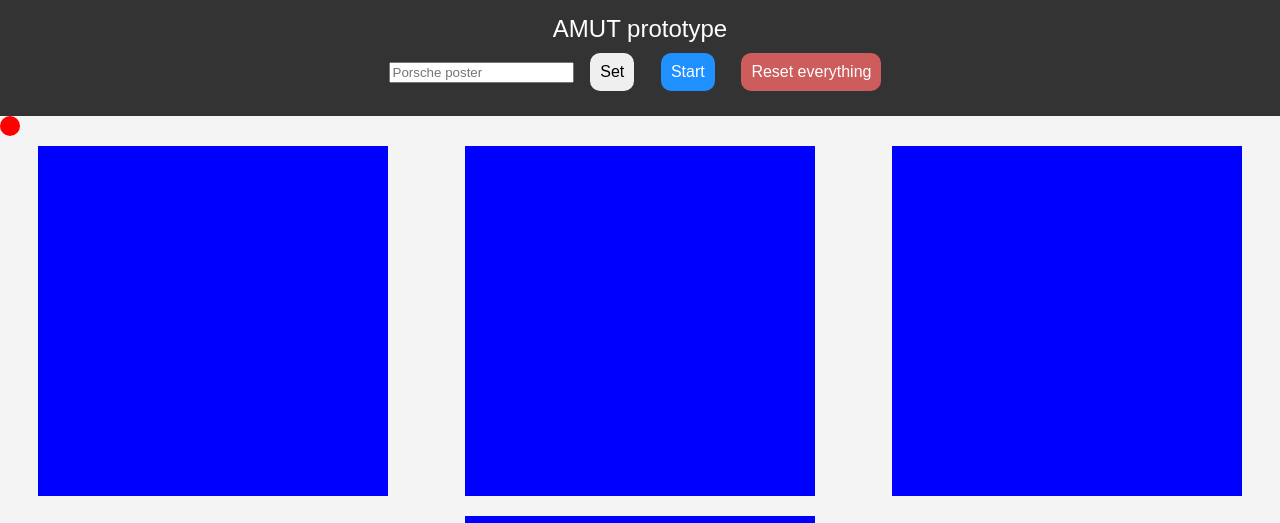
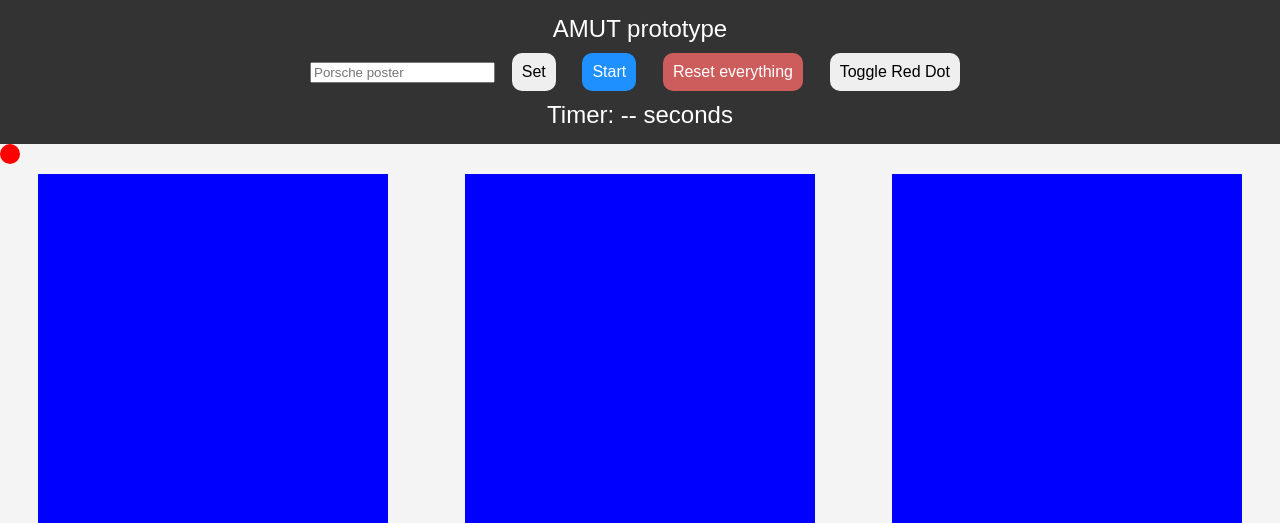
Before and after one commit to tedinasuit/AMUT-Expo, a Flask app: page / in a window 1280 px wide. Shown: the top 523 px of the page. Run offline with Flask 3, Linux system fonts and the light colour scheme; some libraries are stand-ins or nearby versions.

Commit message:
Timer added + red dot toggle
timer added in the header, extra button added that toggles the red gaze dot.

```diff
--- a/templates/index.html
+++ b/templates/index.html
@@ -102,6 +102,11 @@
     <button onclick="setPrefix()">Set</button>
     <button id="startButton" onclick="toggleDisplay()">Start</button>
     <button id="resetButton" onclick="reset()" disabled>Reset everything</button>
+    <button onclick="toggleRedDot()">Toggle Red Dot</button>
+
+    <div id="timerContainer">
+        Timer: <span id="timer">--</span> seconds
+    </div>
 </header>
 
 
@@ -333,7 +338,7 @@
 
             // General Timer
             setInterval(function () {
-                if (eyeTrackingStarted) {
+                if (eyeTrackingStarted && generalTimer > 0) {
                     generalTimer--;
 
                     if (generalTimer <= 0 && !isGreenSquareSet) {
@@ -342,6 +347,9 @@
                         isGreenSquareSet = true;
                         resetSquareTimers();
                     }
+
+                    // Update the timer display
+                    updateTimerDisplay();
                 }
             }, 1000);
 
@@ -412,6 +420,19 @@
                 squareTimers[square].total = 0;
             }
         }
+
+        function updateTimerDisplay() {
+        const timerElement = document.getElementById('timer');
+        timerElement.innerText = generalTimer;
+    }
+
+    function toggleRedDot() {
+        const redDot = document.getElementById('gazeCircle');
+        const currentOpacity = parseFloat(window.getComputedStyle(redDot).getPropertyValue('opacity'));
+
+        // Toggle between 100 and 0 opacity
+        redDot.style.opacity = currentOpacity === 0 ? 1 : 0;
+    }
     </script>
 </body>
 
```
